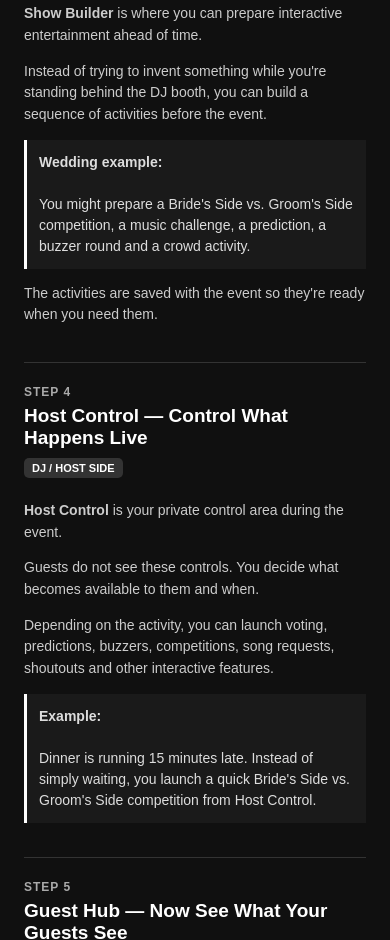
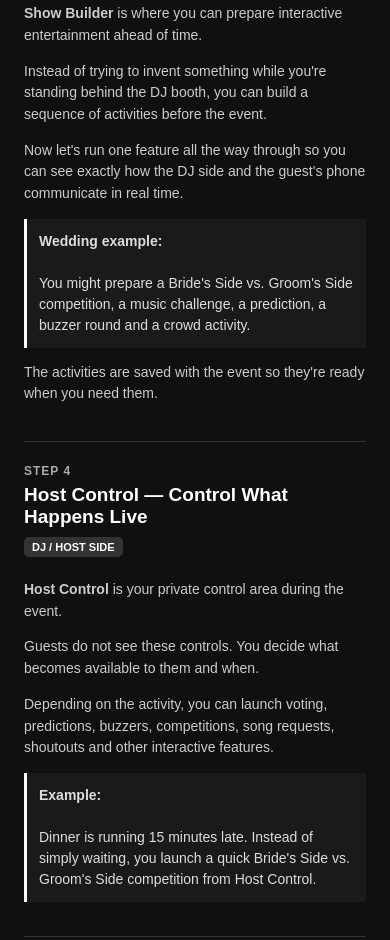
Before and after one commit to jjrunyon30-star/cue-the-crowd, a plain HTML site: page trial.html in a window 390 px wide. Shown: the part 1366-2306 px from the top of the page. Drawn offline with Linux system fonts and the light colour scheme.

Commit message:
Explain guest phone rejoining in trial

```diff
--- a/trial.html
+++ b/trial.html
@@ -314,7 +314,10 @@ body {
         Instead of trying to invent something while you're standing behind
         the DJ booth, you can build a sequence of activities before the event.
       </p>
-
+<p>
+  Now let's run one feature all the way through so you can see exactly
+  how the DJ side and the guest's phone communicate in real time.
+</p>
       <div class="example">
         <strong>Wedding example:</strong><br><br>
         You might prepare a Bride's Side vs. Groom's Side competition,
```
